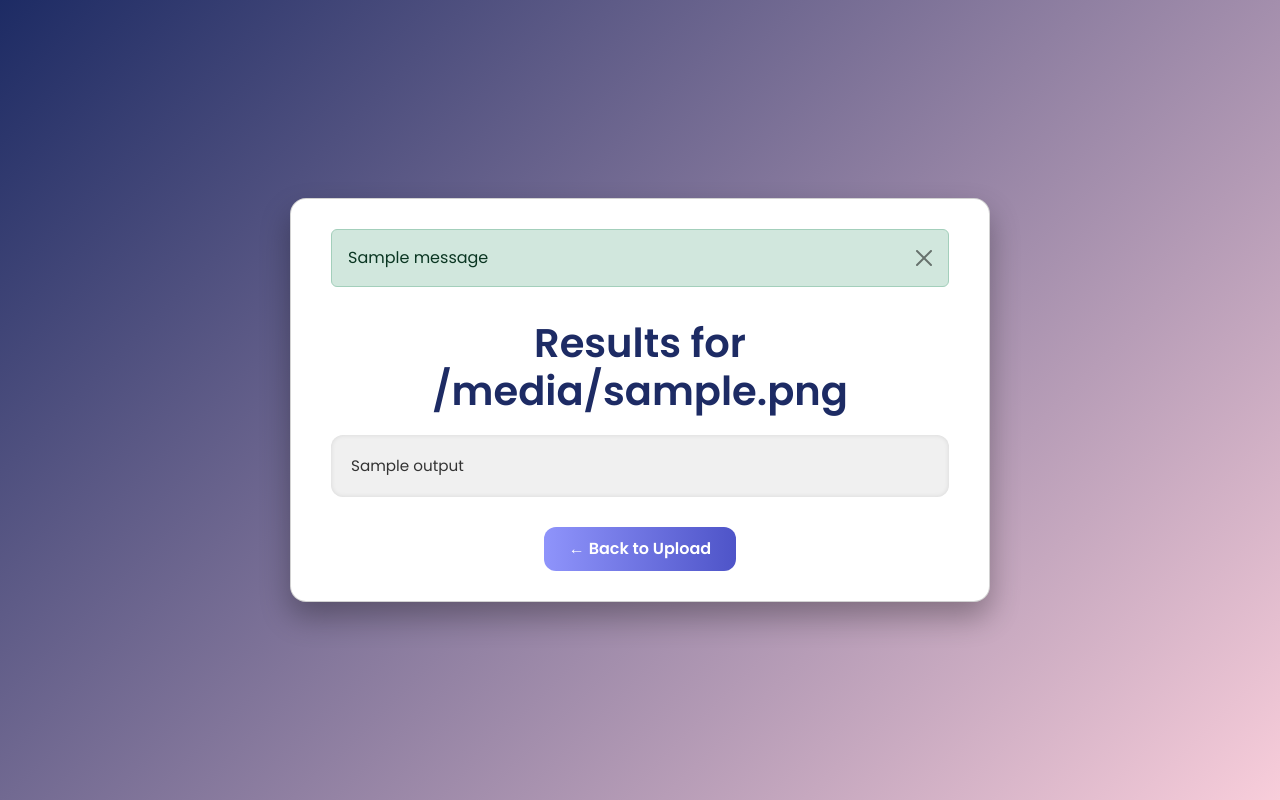
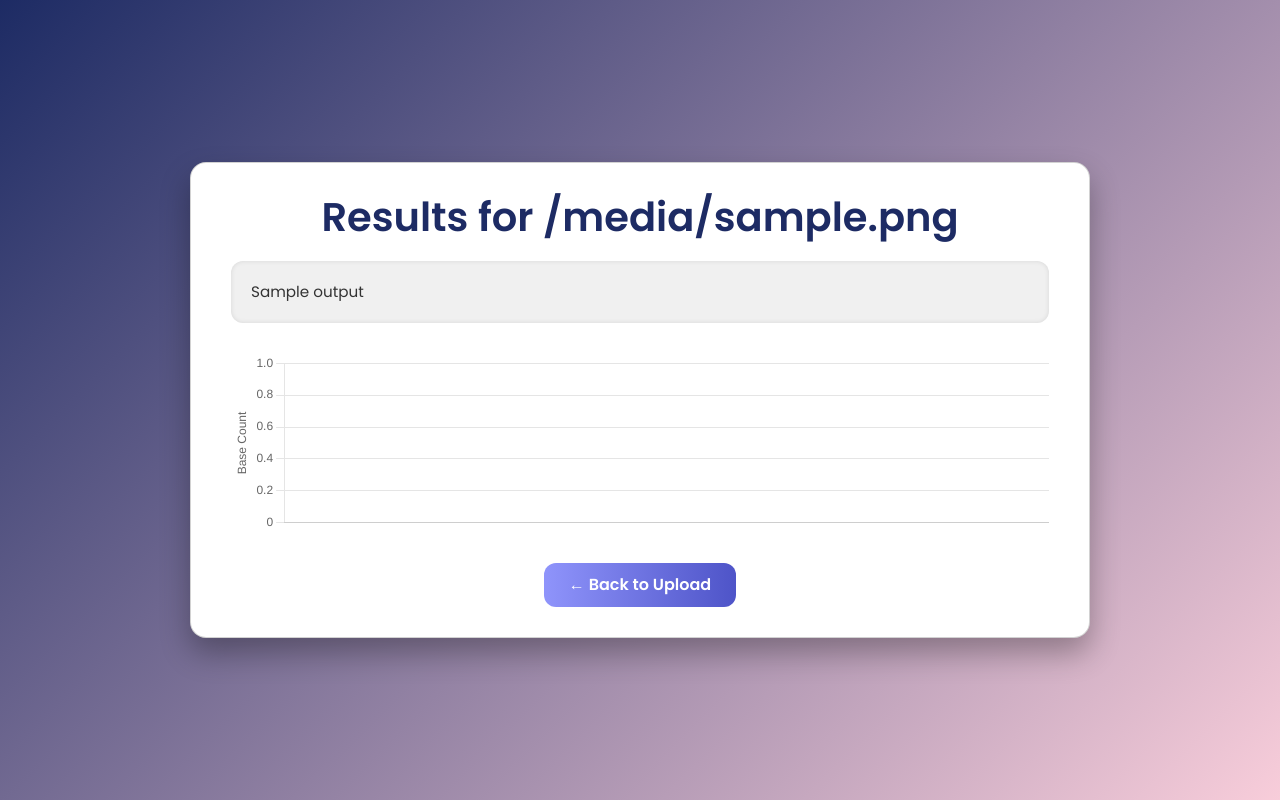
Before and after one commit to GREATORMAN/GENOMIC_ANNOTATION, a Flask app: template templates/result.html in a window 1280 px wide. Run offline with Flask 3, Linux system fonts and the light colour scheme; the template is opened without the code that fills it: most values are stand-ins (such as "Sample title", 1, 10 or a date in 2020); one stand-in notice (Sample message) is shown.

Commit message:
Update result.html

```diff
--- a/templates/result.html
+++ b/templates/result.html
@@ -7,9 +7,8 @@
 
   <!-- Google Fonts -->
   <link href="https://fonts.googleapis.com/css2?family=Poppins:wght@400;600&display=swap" rel="stylesheet" />
-
-  <!-- Bootstrap CSS -->
   <link href="https://cdn.jsdelivr.net/npm/bootstrap@5.3.0/dist/css/bootstrap.min.css" rel="stylesheet" />
+  <script src="https://cdn.jsdelivr.net/npm/chart.js"></script>
 
   <style>
     body {
@@ -23,7 +22,7 @@
       color: #1d2b64;
     }
     .card {
-      max-width: 700px;
+      max-width: 900px;
       width: 100%;
       border-radius: 16px;
       box-shadow: 0 15px 30px rgba(0, 0, 0, 0.3);
@@ -47,10 +46,8 @@
       line-height: 1.4;
       color: #333;
       box-shadow: inset 0 0 5px rgba(0,0,0,0.1);
-      white-space: normal; /* allow wrapping */
-      margin-bottom: 20px;
+      white-space: normal;
     }
-    /* Styling for gene feature blocks */
     .gene-block {
       margin-bottom: 20px;
       padding-bottom: 15px;
@@ -76,10 +73,9 @@
       padding: 8px 12px;
       text-align: left;
     }
-    hr {
-      border: none;
-      border-top: 1px solid #ddd;
-      margin: 15px 0;
+    .text-center {
+      margin-top: 30px;
+      text-align: center;
     }
     .btn-secondary {
       background: linear-gradient(90deg, #8f94fb, #4e54c8);
@@ -89,7 +85,6 @@
       padding: 10px 25px;
       transition: background 0.3s ease;
       display: inline-block;
-      margin: 0 auto;
       color: white;
       text-decoration: none;
     }
@@ -98,40 +93,58 @@
       color: #fff;
       text-decoration: none;
     }
-    .text-center {
-      margin-top: 10px;
-      text-align: center;
+    canvas {
+      margin-top: 30px;
     }
   </style>
 </head>
 <body>
   <div class="card">
-
-    <!-- Flash messages -->
-    {% with messages = get_flashed_messages(with_categories=true) %}
-      {% if messages %}
-        <div class="mb-3">
-          {% for category, message in messages %}
-            <div class="alert alert-{{ category }} alert-dismissible fade show" role="alert">
-              {{ message }}
-              <button type="button" class="btn-close" data-bs-dismiss="alert" aria-label="Close"></button>
-            </div>
-          {% endfor %}
-        </div>
-      {% endif %}
-    {% endwith %}
-
     <h1>Results for {{ filename }}</h1>
 
     <div class="output-container">
       {{ output|safe }}
     </div>
 
+    {% if gc_data %}
+    <canvas id="gcChart" height="180"></canvas>
+    <script>
+      const gcData = {{ gc_data|safe }};
+      const ctx = document.getElementById('gcChart').getContext('2d');
+      new Chart(ctx, {
+        type: 'bar',
+        data: {
+          labels: Object.keys(gcData),
+          datasets: [{
+            label: 'Base Composition',
+            data: Object.values(gcData),
+            backgroundColor: ['#4e79a7', '#f28e2c', '#e15759', '#76b7b2'],
+            borderRadius: 6
+          }]
+        },
+        options: {
+          responsive: true,
+          plugins: {
+            legend: { display: false },
+            tooltip: { enabled: true }
+          },
+          scales: {
+            y: {
+              beginAtZero: true,
+              title: {
+                display: true,
+                text: 'Base Count'
+              }
+            }
+          }
+        }
+      });
+    </script>
+    {% endif %}
+
     <div class="text-center">
-      <a href="{{ url_for('home') }}" class="btn btn-secondary">← Back to Upload</a>
+      <a href="/" class="btn btn-secondary">← Back to Upload</a>
     </div>
   </div>
-
-  <script src="https://cdn.jsdelivr.net/npm/bootstrap@5.3.0/dist/js/bootstrap.bundle.min.js"></script>
 </body>
 </html>
```
